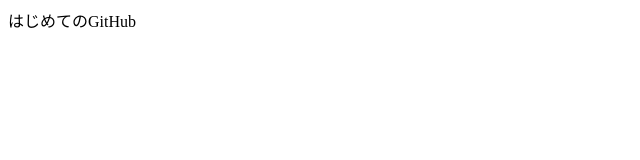
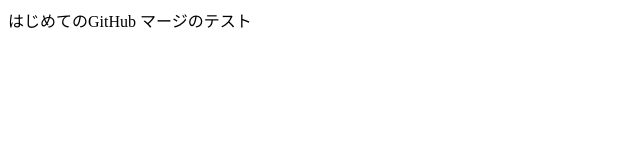
Before and after one commit to ohira-waplus/testProject, a plain HTML site: page index.html in a window 1280 px wide. Shown: the whole page, without its empty margins (0-640 px from the left). Drawn offline with Linux system fonts and the light colour scheme.

Commit message:
マージテスト

```diff
--- a/index.html
+++ b/index.html
@@ -8,5 +8,6 @@
 </head>
 <body>
     はじめてのGitHub
+    マージのテスト
 </body>
 </html>
```
